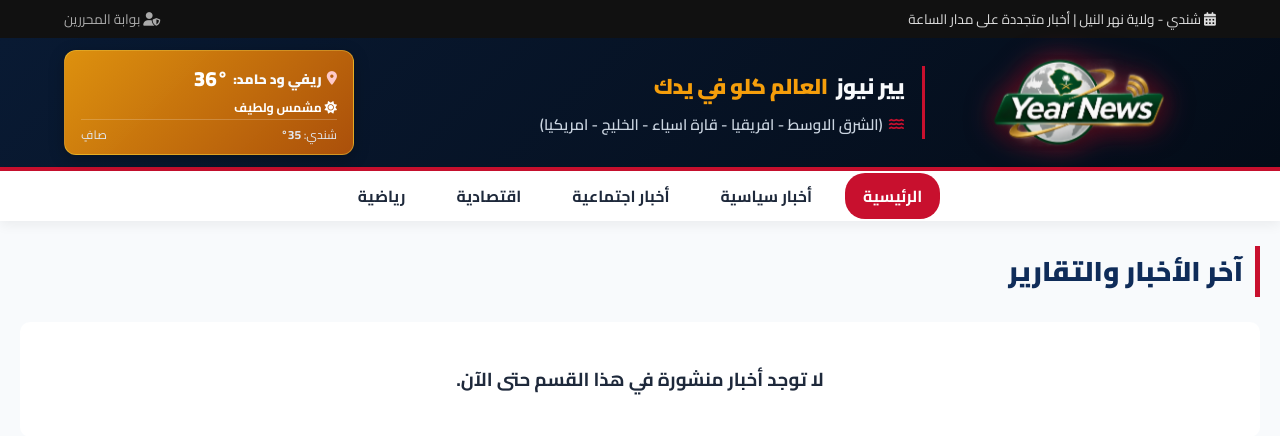
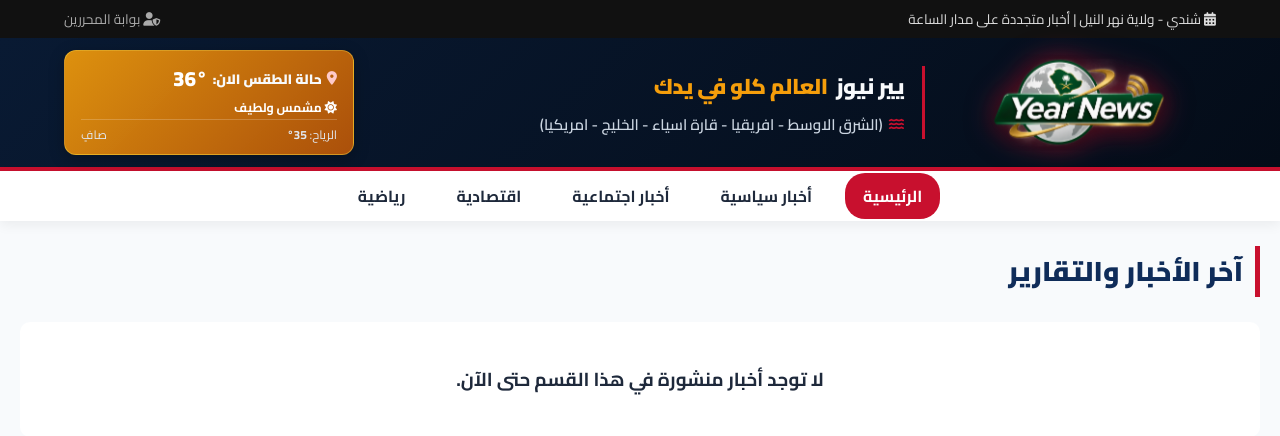
Before and after one commit to zzzzxx059-ui/year-news1, a Flask app: page / in a window 1280 px wide. Shown: the top 436 px of the page. Run offline with Flask 3, Linux system fonts and the light colour scheme; data that the repository does not hold is empty.

Commit message:
Update index.html

```diff
--- a/templates/index.html
+++ b/templates/index.html
@@ -1,6 +1,6 @@
 {% extends 'base.html' %}
 
-{% block title %}يير نيوز | أخبار نهر النيل وريفي ود حامد لحظة بلحظة{% endblock %}
+{% block title %}يير نيوز | أخبار العالم  لحظة بلحظة{% endblock %}
 
 <!-- 🌧️☀️ بطاقة الطقس الحية تظهر شمال الشعار في الهيدر 🌧️☀️ -->
 {% block header_weather %}
@@ -126,14 +126,14 @@
     <div class="header-weather-info">
         <div class="hw-title">
             <i class="fas fa-map-marker-alt" style="color:#fecaca;"></i>
-            <span>ريفي ود حامد:</span>
+            <span>حالة الطقس الان:</span>
             <span id="hWadTemp" style="font-size:1.3rem; font-weight:900; color:#fff;">--°</span>
         </div>
         <div class="hw-desc" id="hWadStatus">
             <i class="fas fa-spinner fa-spin"></i> رصد الطقس المباشر...
         </div>
         <div class="hw-shendi-badge">
-            <span>شندي: <strong id="hShendiTemp">--°</strong></span>
+            <span>الرياح: <strong id="hShendiTemp">--°</strong></span>
             <span id="hShendiStatus">صافٍ</span>
         </div>
     </div>
@@ -401,7 +401,7 @@
         rAnimId = requestAnimationFrame(drawHeaderRain);
     }
 
-    // جلب بيانات الطقس الحية لمدينة شندي وريفي ود حامد
+    // جلب بيانات الطقس الحية للعالم الان
     async function fetchHeaderWeather() {
         try {
             const res = await fetch('https://api.open-meteo.com/v1/forecast?latitude=16.6917&longitude=33.4342&current=temperature_2m,weather_code');
@@ -479,6 +479,6 @@
         fetchHeaderWeather();
     });
 </script>
-<script async src="https://pagead2.googlesyndication.com/pagead/js/adsbygoogle.js?client=ca-pub-1632368230954022"
-     crossorigin="anonymous"></script>
+<script async src="https://pagead2.googlesyndication.com/pagead/js/adsbygoogle.js?client=ca-pub-6716978301705670"
+     crossorigin="anonymous"></script>>
 {% endblock %}
```
